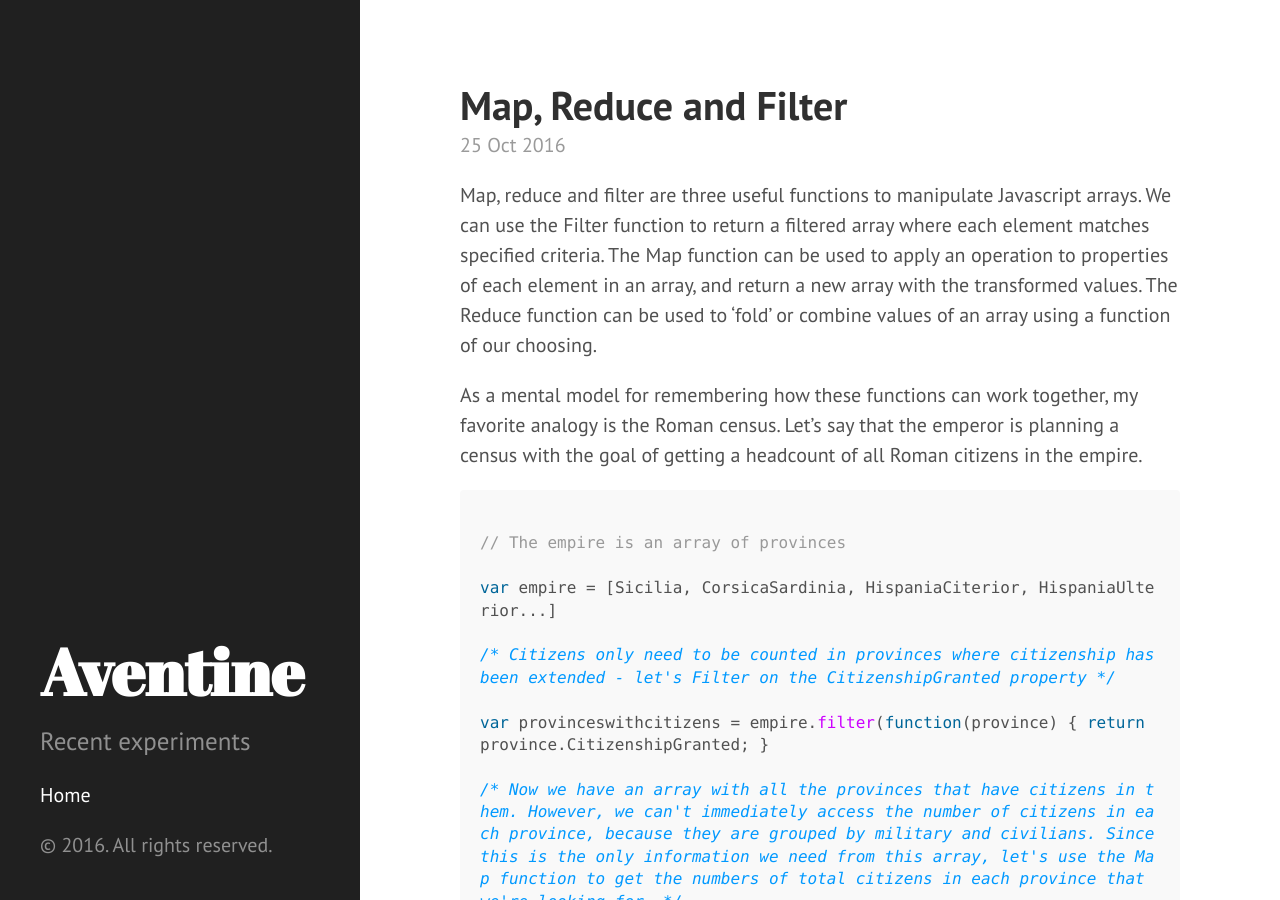
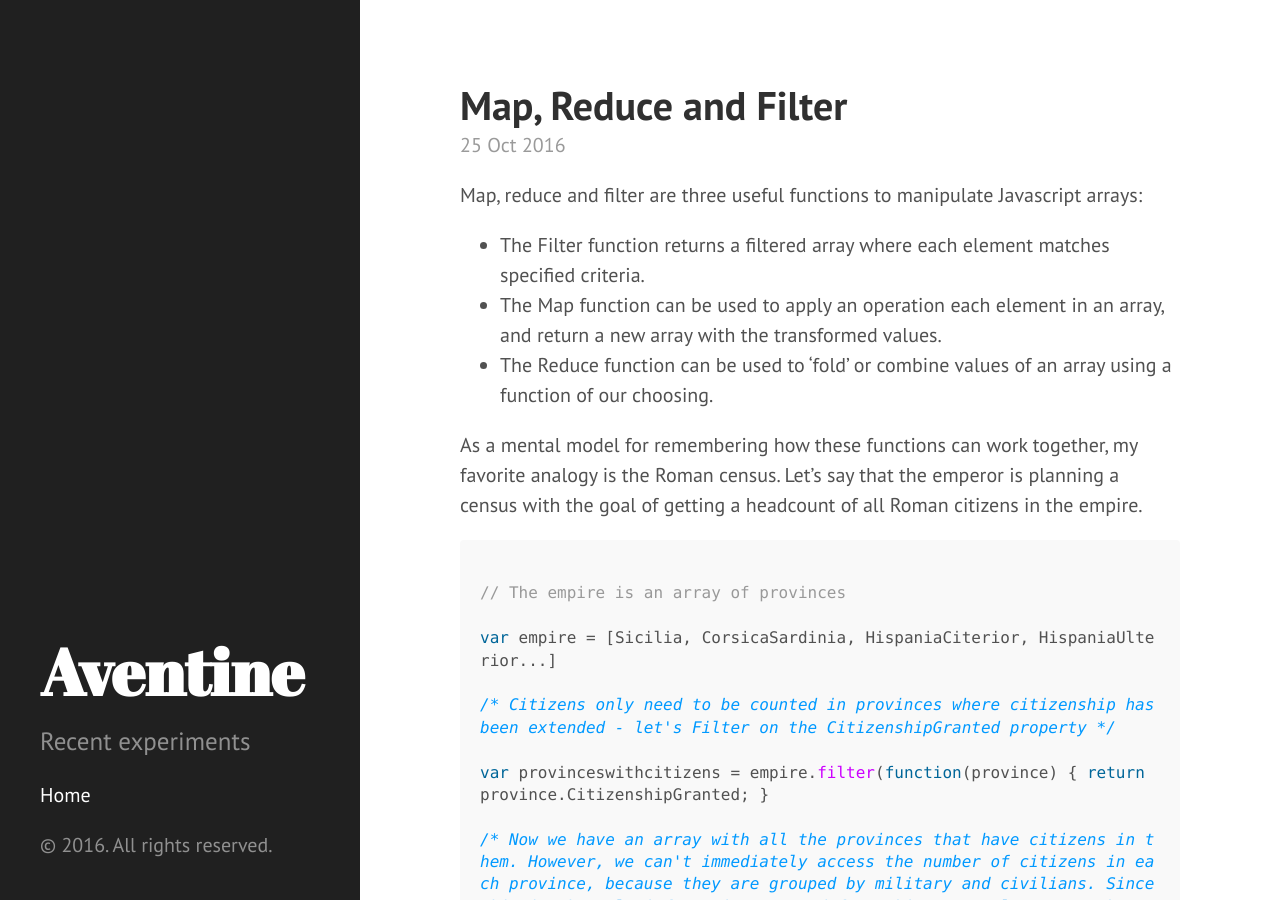
Before and after one commit to nmulani/nmulani.github.io, a Jekyll site: the page built from _posts/2016-10-25-map-reduce-and-filter.markdown, in a window 1280 px wide and 900 px high. Built offline with Jekyll 4.4.1, drawn with Linux system fonts in a browser that asks for light colours.

Commit message:
Post update: Map, Reduce and Filter

```diff
--- a/_posts/2016-10-25-map-reduce-and-filter.markdown
+++ b/_posts/2016-10-25-map-reduce-and-filter.markdown
@@ -4,7 +4,11 @@ title: Map, Reduce and Filter
 layout: post
 tags: [javascript, functional, rome]
 ---
-Map, reduce and filter are three useful functions to manipulate Javascript arrays. We can use the Filter function to return a filtered array where each element matches specified criteria. The Map function can be used to apply an operation to properties of each element in an array, and return a new array with the transformed values. The Reduce function can be used to 'fold' or combine values of an array using a function of our choosing.
+Map, reduce and filter are three useful functions to manipulate Javascript arrays:
+
+* The Filter function returns a filtered array where each element matches specified criteria.
+* The Map function can be used to apply an operation each element in an array, and return a new array with the transformed values.
+* The Reduce function can be used to 'fold' or combine values of an array using a function of our choosing.
 
 As a mental model for remembering how these functions can work together, my favorite analogy is the Roman census. Let's say that the emperor is planning a census with the goal of getting a headcount of all Roman citizens in the empire.
 
```
